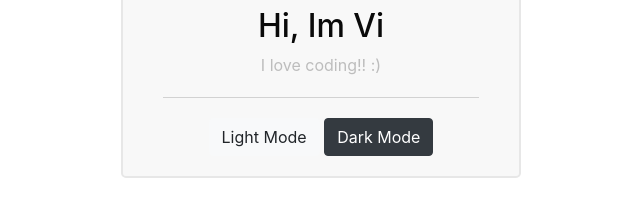
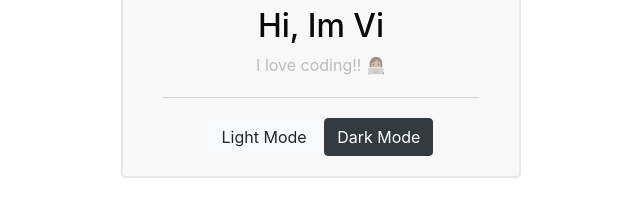
Before and after one commit to videfernandes/dark-light-mode, a plain HTML site: page index.html in a window 1280 px wide. Shown: the part 335-552 px from the top of the page, 319-959 px from the left. Drawn offline with nearby package versions, Linux system fonts and the light colour scheme.

Commit message:
icon programming

```diff
--- a/index.html
+++ b/index.html
@@ -16,7 +16,7 @@
   <div id="box">
     <img id="profile-image" src="images/perfil1.jpg" alt="image-profile">
     <h2>Hi, Im Vi</h2>
-    <p>I love coding!! :)</p>
+    <p>I love coding!! 👩🏽‍💻</p>
     <hr>
     <button class="btn btn-light" onclick="swapMode('light.css')">Light Mode</button>
     <button class="btn btn-dark" onclick="swapMode('dark.css')">Dark Mode</button>
```
